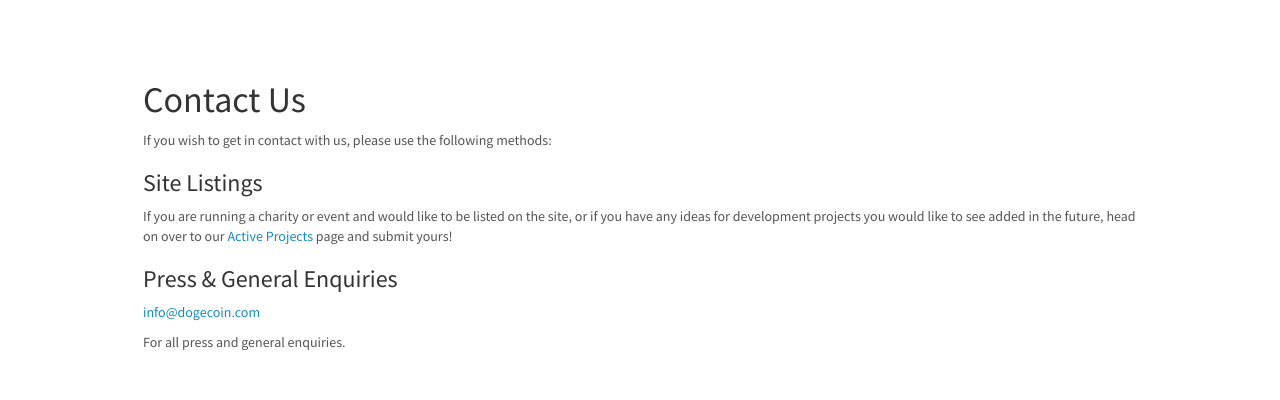
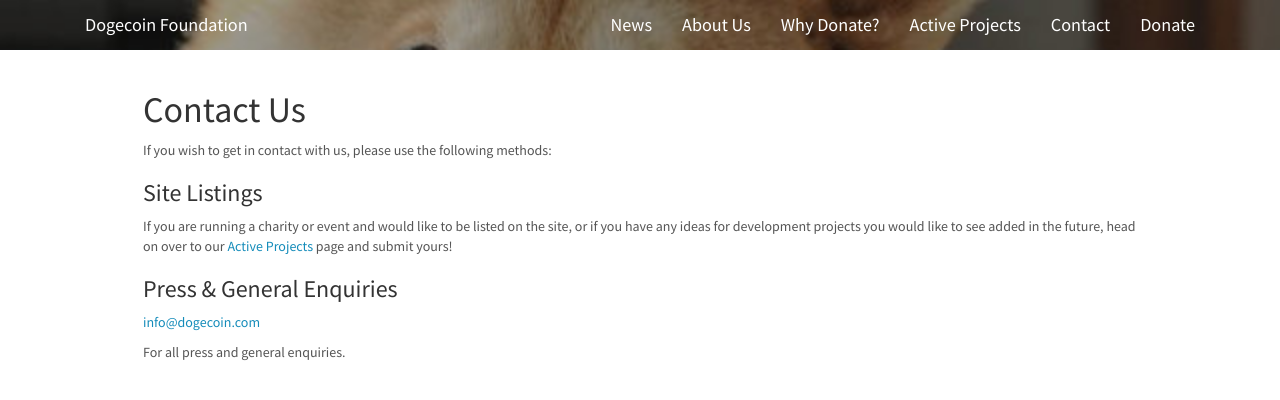
Before and after one commit to PowerLemons/foundation.dogecoin.com, a Jekyll site: the page built from contact.html, in a window 1280 px wide. Shown: the top 400 px of the page. Built offline with Jekyll 4.4.1, drawn with Linux system fonts in a browser that asks for light colours; nearby versions of some CDN libraries.

Commit message:
Updated Index.html, replaced Navbar in default.
Made Color in Navbar Selections change color again, Olympic Rings are
centered. In default.html, funky navbar.

```diff
--- a/_layouts/default.html
+++ b/_layouts/default.html
@@ -4,49 +4,33 @@
 	<title>{{ page.title }}</title>
 	<link href="/css/bootstrap.min.css" rel="stylesheet">
 	<link href="/css/foundation.css" rel="stylesheet">
-	<style>
-	body {
-		padding-top: 60px;
-	}
-	</style>
 	<link rel="icon" type="image/png" href="/img/300coin.png">
 	<link href="/img/300coin.png" rel="shortcut icon">
 	<link href="/img/300coin.png" rel="apple-touch-icon-precomposed">
 </head>
 <body>
 
-<div class="navbar navbar-inverse navbar-fixed-top">
+<div class="navbar navbar-inverse navbar-static-top" style="background-color: #f2ede0; background-image: url('/img/doge_lay.jpg'); background-repeat:no-repeat; background-size:cover;">
+	<div class="navbar-inner">
 		<div class="container">
 			<div class="navbar-header navbarNew">
-          <a href="/" class="navbar-brand">Dogecoin Foundation</a>
+				<a href="/" class="navbar-brand navbar-colorchange">Dogecoin Foundation</a>
 				<button class="navbar-toggle" type="button" data-toggle="collapse" data-target="#navbar-main">
 					<span class="icon-bar"></span>
 					<span class="icon-bar"></span>
 					<span class="icon-bar"></span>
 				</button>
 			</div>
-        <div class="navbar-collapse collapse" id="navbar-main">
+			<div class="navbar-collapse collapse navbar-right" id="navbar-main">
 				<ul class="nav navbar-nav">
-      <li>
-        <a href="/news">News</a>
-      </li>
-      <li>
-        <a href="/about">About Us</a>
-      </li>
-            <li>
-              <a href="/whydonate">Why Donate?</a>
-            </li>
-            <li>
-              <a href="/projects">Active Projects</a>
-            <li>
-              <a href="/contact">Contact</a>
-            </li>
+					<li><a href="/news" class="navbar-colorchange">News</a></li>
+					<li><a href="/about" class="navbar-colorchange">About Us</a></li>
+					<li><a href="/whydonate" class="navbar-colorchange">Why Donate?</a></li>
+					<li><a href="/projects" class="navbar-colorchange">Active Projects</a>
+					<li><a href="/contact" class="navbar-colorchange">Contact</a></li>
+					<li><a href="/projects" class="navbar-colorchange">Donate</a></li>
 				</ul>
-
-          <ul class="nav navbar-nav navbar-right">
-            <li><a href="/projects">Donate</a></li>
-          </ul>
-
+			</div>
 		</div>
 	</div>
 </div>
--- a/css/foundation.css
+++ b/css/foundation.css
@@ -27,6 +27,10 @@
 	color: white !important;
     padding-top: 15px;
 	font-size: 1.3em;
+}
+
+.navbar-colorchange:hover {
+	color: #C7C7CC !important;
 }
 
 .navbar  {
```
Also changed, not shown: index.html (+8 -8 lines). Lines whose indentation alone changed are shown as unchanged.
